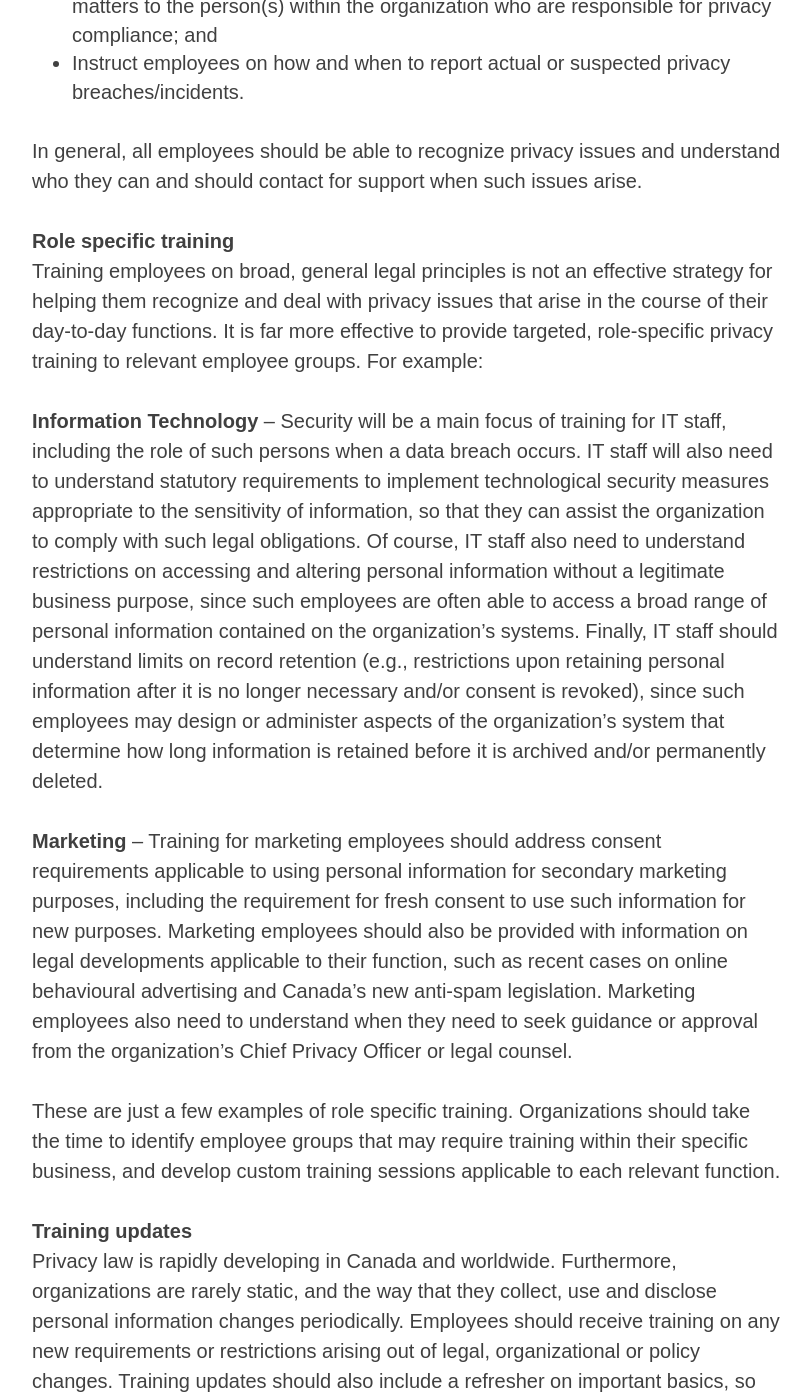
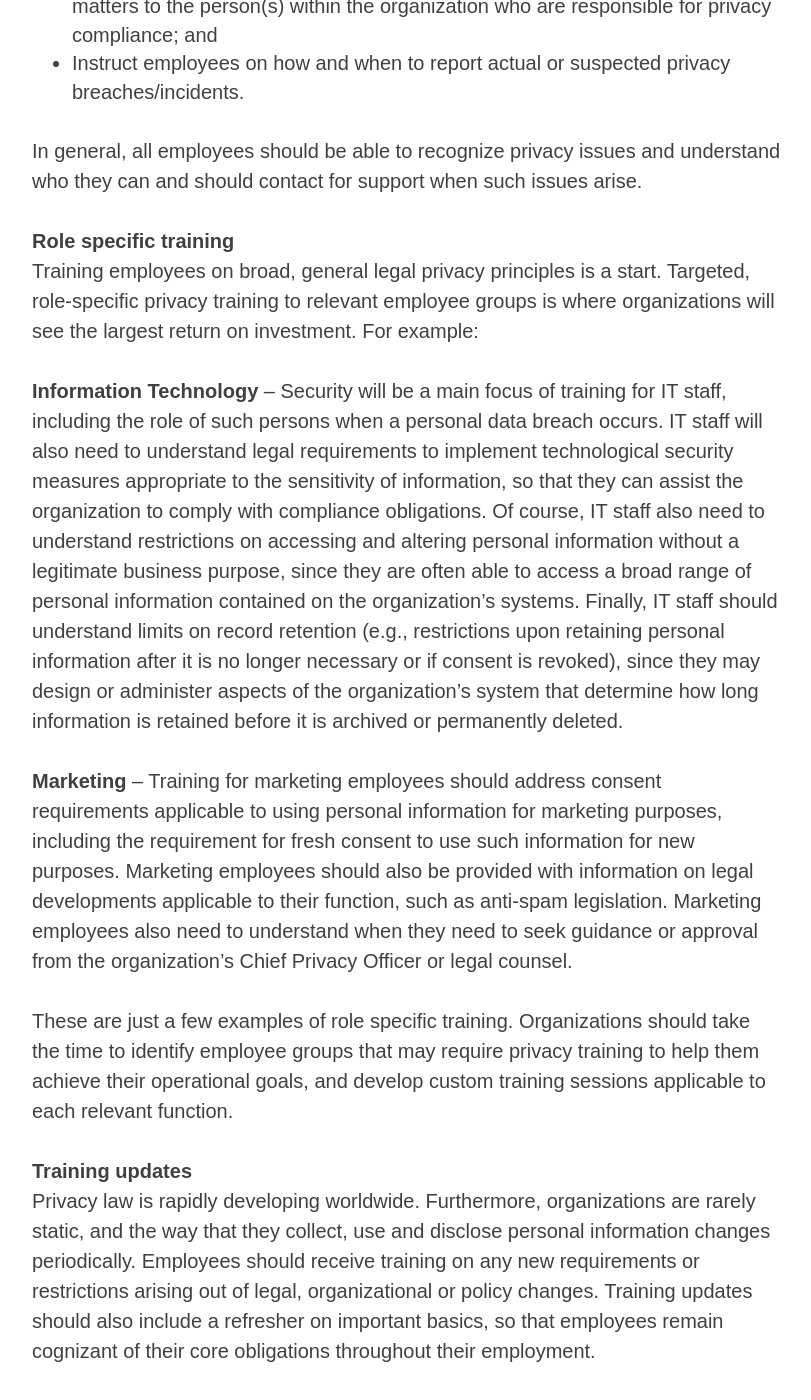
Before and after one commit to riod4/resources, a Jekyll site: the page built from _services/training-staff-service.md, in a window 1280 px wide and 1400 px high, scrolled down 1973 px. Shown: the whole window, without its empty margins (233-1044 px from the left). Built offline with Jekyll 4.4.1, drawn with Linux system fonts in a browser that asks for light colours; nearby versions of some CDN libraries; some of the changed text lies outside the part shown.

Commit message:
12-02-2020 v04

```diff
--- a/_services/training-staff-service.md
+++ b/_services/training-staff-service.md
@@ -1,7 +1,7 @@
 ---
 layout:     services
 title:      "Training Staff"
-subtitle:   "Prepare staff to identify risk and to respond professionally."
+subtitle:   "Guiding employees on compliance, data privacy, and security."
 description: Make people part of the solution; raise your employees' security awareness. With the right training, employees become an organization's strongest security asset."
 date:       2017-01-23 12:00:00
 permalink:  /training-staff
@@ -13,7 +13,7 @@ header-credit-link: https://pixabay.com/en/social-media-digitization-faces-25284
 header-license: CC0 Creative Commons
 ---
 
-## Make people part of the solution
+## Giving people the tools to do privacy right
 The most common cause of privacy breaches is human error. Such mistakes include inappropriate document disposal, loss of unencrypted portable data storage devices, sharing/disclosing passwords, misdirected faxes, and allowing all email addresses to be viewable in mass emails. Privacy training can avoid these types of errors by ensuring that employees understand their obligations under applicable laws and policies, as well as how these laws and policies apply to their every day activities.
 
 In addition to being good practice, to avoid privacy breaches, privacy training is required by law in some countries, Canada being one such country. The Personal Information Protection and Electronic Documents Act (PIPEDA) states that: "Organizations shall implement policies and practices to give effect to the principles, including… training staff and communicating to staff information about the organization's privacy policies and practices...". In addition, provincial privacy commissioners are clear that training is implicitly required to achieve the accountability and security provisions in provincial privacy legislation. Therefore, organizations should implement training programs that include:
@@ -39,15 +39,15 @@ Training should be mandatory for all new employees before they access personal i
 In general, all employees should be able to recognize privacy issues and understand who they can and should contact for support when such issues arise.
 
 **Role specific training**
-Training employees on broad, general legal principles is not an effective strategy for helping them recognize and deal with privacy issues that arise in the course of their day-to-day functions. It is far more effective to provide targeted, role-specific privacy training to relevant employee groups. For example:
+Training employees on broad, general legal privacy principles is a start. Targeted, role-specific privacy training to relevant employee groups is where organizations will see the largest return on investment. For example:
 
-**Information Technology** – Security will be a main focus of training for IT staff, including the role of such persons when a data breach occurs. IT staff will also need to understand statutory requirements to implement technological security measures appropriate to the sensitivity of information, so that they can assist the organization to comply with such legal obligations. Of course, IT staff also need to understand restrictions on accessing and altering personal information without a legitimate business purpose, since such employees are often able to access a broad range of personal information contained on the organization's systems. Finally, IT staff should understand limits on record retention (e.g., restrictions upon retaining personal information after it is no longer necessary and/or consent is revoked), since such employees may design or administer aspects of the organization's system that determine how long information is retained before it is archived and/or permanently deleted.
+**Information Technology** – Security will be a main focus of training for IT staff, including the role of such persons when a personal data breach occurs. IT staff will also need to understand legal requirements to implement technological security measures appropriate to the sensitivity of information, so that they can assist the organization to comply with compliance obligations. Of course, IT staff also need to understand restrictions on accessing and altering personal information without a legitimate business purpose, since they are often able to access a broad range of personal information contained on the organization's systems. Finally, IT staff should understand limits on record retention (e.g., restrictions upon retaining personal information after it is no longer necessary or if consent is revoked), since they may design or administer aspects of the organization's system that determine how long information is retained before it is archived or permanently deleted.
 
-**Marketing** – Training for marketing employees should address consent requirements applicable to using personal information for secondary marketing purposes, including the requirement for fresh consent to use such information for new purposes. Marketing employees should also be provided with information on legal developments applicable to their function, such as recent cases on online behavioural advertising and Canada's new anti-spam legislation. Marketing employees also need to understand when they need to seek guidance or approval from the organization's Chief Privacy Officer or legal counsel.
+**Marketing** – Training for marketing employees should address consent requirements applicable to using personal information for marketing purposes, including the requirement for fresh consent to use such information for new purposes. Marketing employees should also be provided with information on legal developments applicable to their function, such as anti-spam legislation. Marketing employees also need to understand when they need to seek guidance or approval from the organization's Chief Privacy Officer or legal counsel.
 
-These are just a few examples of role specific training. Organizations should take the time to identify employee groups that may require training within their specific business, and develop custom training sessions applicable to each relevant function.
+These are just a few examples of role specific training. Organizations should take the time to identify employee groups that may require privacy training to help them achieve their operational goals, and develop custom training sessions applicable to each relevant function.
 
 **Training updates**
-Privacy law is rapidly developing in Canada and worldwide. Furthermore, organizations are rarely static, and the way that they collect, use and disclose personal information changes periodically. Employees should receive training on any new requirements or restrictions arising out of legal, organizational or policy changes. Training updates should also include a refresher on important basics, so that employees remain cognizant of their core obligations throughout their employment.
+Privacy law is rapidly developing worldwide. Furthermore, organizations are rarely static, and the way that they collect, use and disclose personal information changes periodically. Employees should receive training on any new requirements or restrictions arising out of legal, organizational or policy changes. Training updates should also include a refresher on important basics, so that employees remain cognizant of their core obligations throughout their employment.
 
 To hear how we can help your employees get the most from your data, get in touch. [**Contact us**]({{ site.baseurl }}/contact)
```
